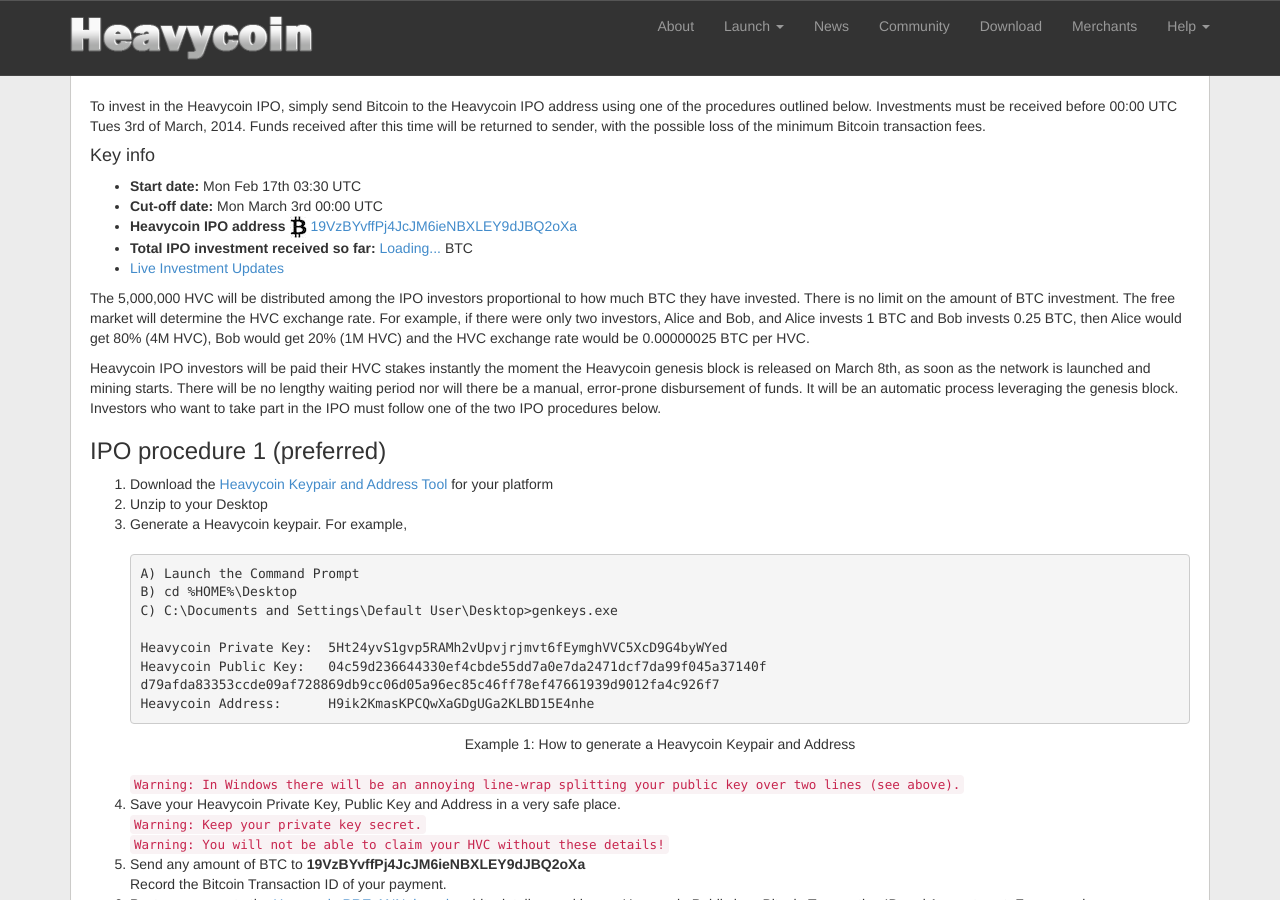
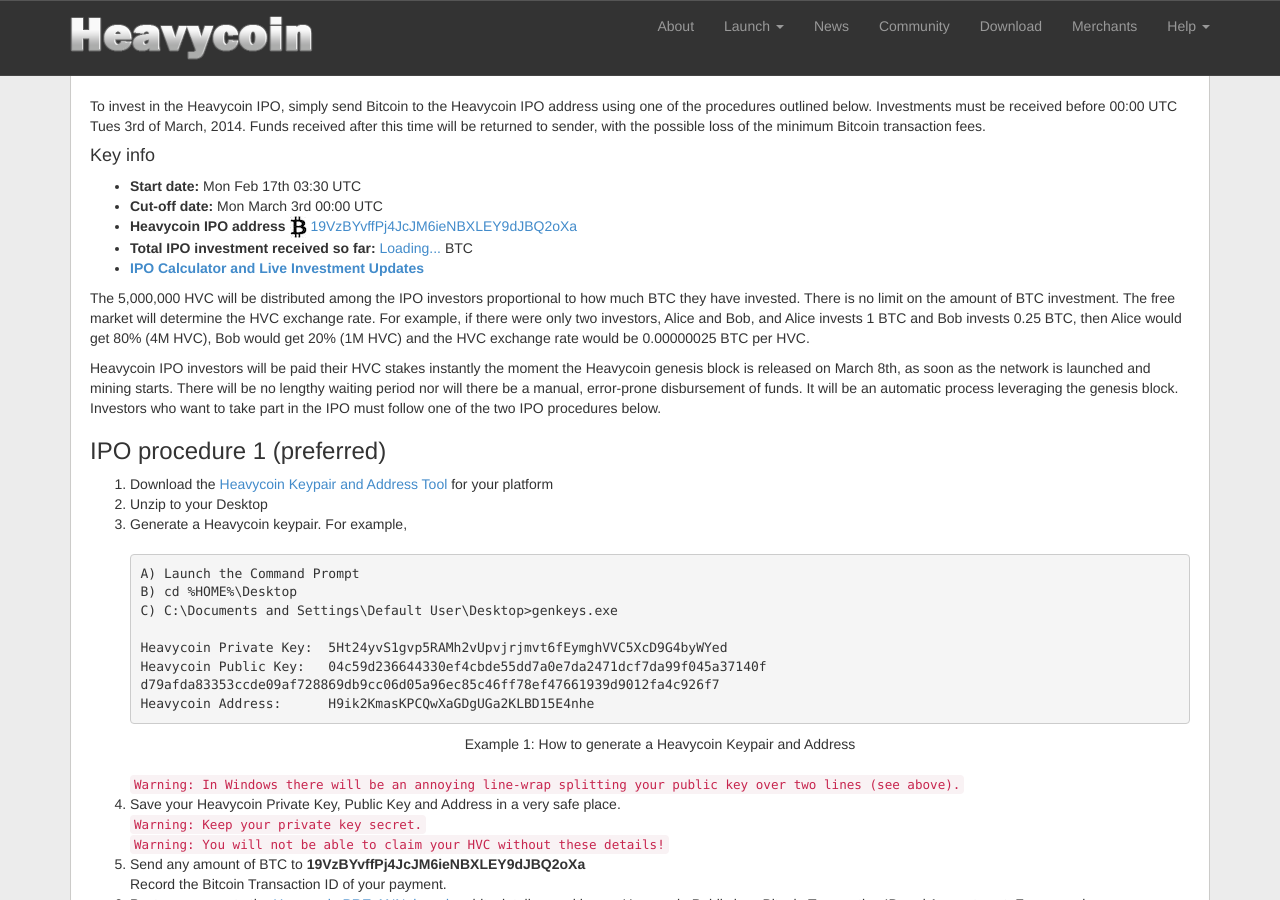
Before and after one commit to heavycoin/heavycoin.github.io, a Jekyll site: the page built from launch.html, in a window 1280 px wide and 900 px high, scrolled down 1004 px. Built offline with Jekyll 4.4.1, drawn with Linux system fonts in a browser that asks for light colours; Markdown is read by kramdown in place of the engine named in the settings.

Commit message:
Minor updates

```diff
--- a/ipo-calculator.html
+++ b/ipo-calculator.html
@@ -5,7 +5,7 @@
 ---
 <div class="container">
     <div class="well well-main">
-                <h2 class="page-header ">IPO calculator and live investment updates</h2>
+                <h2 class="page-header ">IPO Calculator and Live Investment Updates</h2>
 
 <p>Total IPO investment received so far: <strong><span id="total_sold">0</span> BTC</strong></p>
 <p>Heavycoin IPO address <img src="images/btc.jpg" alt="฿"/><strong><a href="http://blockchain.info/address/{{ site.HVCIPOAddr }}" target="_blank"> {{ site.HVCIPOAddr }}</a></strong></p></br>
--- a/launch.html
+++ b/launch.html
@@ -90,7 +90,7 @@
       <li><strong>Cut-off date:</strong> Mon March 3rd 00:00 UTC</li>
       <li><strong>Heavycoin IPO address <img src="images/btc.jpg" alt="฿"/></strong> <a href="http://blockchain.info/address/{{ site.HVCIPOAddr }}" target="_blank"> {{ site.HVCIPOAddr }}</a></li>
       <li><strong>Total IPO investment received so far:</strong> <a href="ipo-calculator.html"><span id="total_sold">Loading...</span></a> BTC</li>
-      <li><a href="ipo-calculator.html">Live Investment Updates</a></li>
+      <li><strong><a href="ipo-calculator.html">IPO Calculator and Live Investment Updates</a></strong></li>
     </ul>
 
     <p>
```
